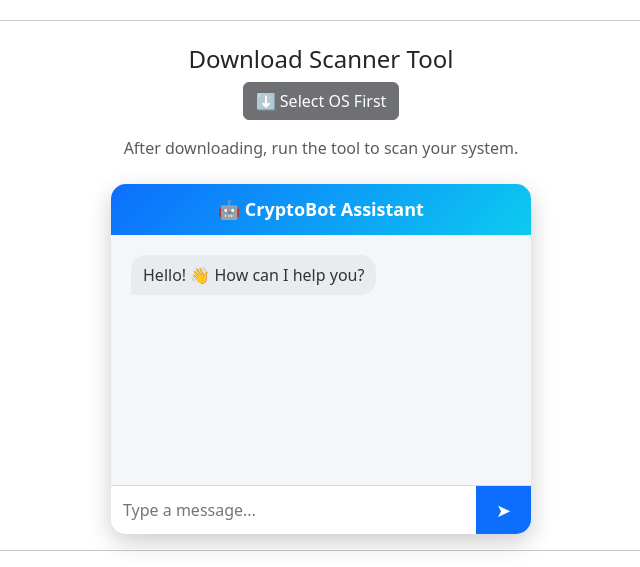
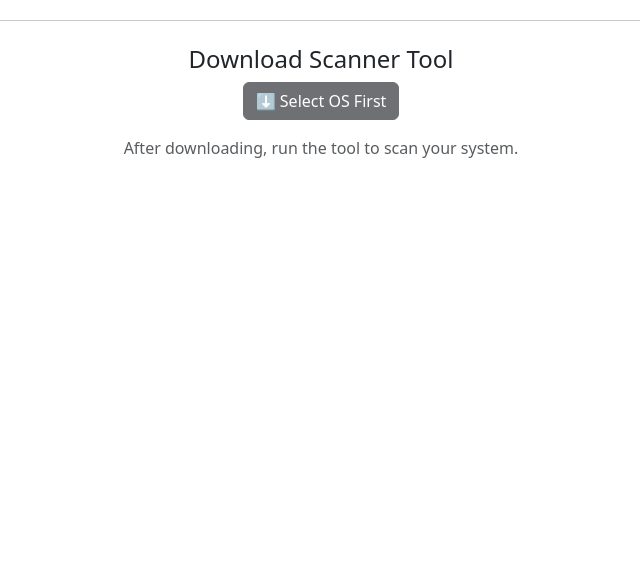
Before and after one commit to paragGonji/CryptoDefender, a Django app: page /deep-research/ in a window 1280 px wide. Shown: the part 248-815 px from the top of the page, without its empty margins (319-959 px from the left). After the commit the page ends 406 px from the top, so only its background shows below. Run offline with Django 5.2, Linux system fonts and the light colour scheme.

Commit message:
remove chat bot in DR

```diff
--- a/cryptodefender/deep_research/views.py
+++ b/cryptodefender/deep_research/views.py
@@ -1,5 +1,3 @@
-
-# Create your views here.
 from django.shortcuts import render
 
 def deep_research(request):
--- a/cryptodefender/templates/core/deep_research.html
+++ b/cryptodefender/templates/core/deep_research.html
@@ -3,93 +3,6 @@
 <head>
     <title>Deep Research</title>
     <link rel="stylesheet" href="https://cdn.jsdelivr.net/npm/bootstrap@5.3.0/dist/css/bootstrap.min.css">
-
-    <style>
-    /* ================= CHATBOT MODERN UI ================= */
-
-    .chat-card {
-        max-width: 420px;
-        margin: auto;
-        border-radius: 15px;
-        overflow: hidden;
-        box-shadow: 0 8px 25px rgba(0,0,0,0.2);
-        background: #ffffff;
-    }
-
-    .chat-header {
-        background: linear-gradient(135deg, #0d6efd, #0dcaf0);
-        color: white;
-        padding: 12px;
-        font-weight: bold;
-        text-align: center;
-        font-size: 18px;
-    }
-
-    .chat-body {
-        height: 250px;
-        overflow-y: auto;
-        padding: 15px;
-        background: #f4f6f9;
-    }
-
-    .user-msg {
-        background: #0d6efd;
-        color: white;
-        padding: 8px 12px;
-        border-radius: 15px 15px 0 15px;
-        margin: 5px;
-        display: inline-block;
-        float: right;
-        clear: both;
-        max-width: 70%;
-    }
-
-    .bot-msg {
-        background: #e9ecef;
-        color: #333;
-        padding: 8px 12px;
-        border-radius: 15px 15px 15px 0;
-        margin: 5px;
-        display: inline-block;
-        float: left;
-        clear: both;
-        max-width: 70%;
-    }
-
-    .chat-footer {
-        display: flex;
-        border-top: 1px solid #ddd;
-    }
-
-    .chat-footer input {
-        flex: 1;
-        border: none;
-        padding: 12px;
-        outline: none;
-    }
-
-    .chat-footer button {
-        border: none;
-        background: #0d6efd;
-        color: white;
-        padding: 0 20px;
-        font-size: 18px;
-        transition: 0.3s;
-    }
-
-    .chat-footer button:hover {
-        background: #084298;
-    }
-
-    .chat-body::-webkit-scrollbar {
-        width: 5px;
-    }
-
-    .chat-body::-webkit-scrollbar-thumb {
-        background: #ccc;
-        border-radius: 10px;
-    }
-    </style>
 </head>
 
 <body>
@@ -192,32 +105,6 @@
         After downloading, run the tool to scan your system.
     </p>
 
-    <!-- 🤖 MODERN CHATBOT -->
-    <div class="chat-card mt-4">
-        <div class="chat-header">
-            🤖 CryptoBot Assistant
-        </div>
-
-        <div id="chat-messages" class="chat-body">
-            <div class="bot-msg">Hello! 👋 How can I help you?</div>
-        </div>
-
-        <div class="chat-footer">
-            <input type="text" id="userInput" placeholder="Type a message...">
-            <button onclick="sendMessage()">➤</button>
-        </div>
-    </div>
-
-    <hr>
-
-    <div id="resultBox" class="card p-4 mt-4 shadow" style="display:none;">
-        <h5>Status: <span class="text-danger">⚠️ Mining Detected</span></h5>
-
-        <a href="{% url 'protection' %}" class="btn btn-danger mt-3">
-            🛡 Prevent Now
-        </a>
-    </div>
-
 </div>
 
 <!-- 🔷 SCRIPT -->
@@ -234,37 +121,6 @@ function selectOS(os) {
         btn.innerHTML = "⬇ Download for Linux";
         btn.href = "/static/tools/linux_scanner.sh";
     }
-
-    setTimeout(() => {
-        document.getElementById("resultBox").style.display = "block";
-    }, 1500);
-}
-
-// 🤖 CHATBOT LOGIC
-function sendMessage() {
-    let input = document.getElementById("userInput");
-    let msg = input.value;
-
-    if (msg.trim() === "") return;
-
-    let chat = document.getElementById("chat-messages");
-
-    chat.innerHTML += `<div class="user-msg">${msg}</div>`;
-
-    let reply = "I didn't understand 🤔";
-
-    if (msg.toLowerCase().includes("mining")) {
-        reply = "⚠️ Mining happens when CPU usage is high.";
-    } else if (msg.toLowerCase().includes("prevent")) {
-        reply = "🛡 Go to Protection tab.";
-    } else if (msg.toLowerCase().includes("download")) {
-        reply = "⬇ Select OS and download tool.";
-    }
-
-    chat.innerHTML += `<div class="bot-msg">${reply}</div>`;
-
-    input.value = "";
-    chat.scrollTop = chat.scrollHeight;
 }
 </script>
 
```
